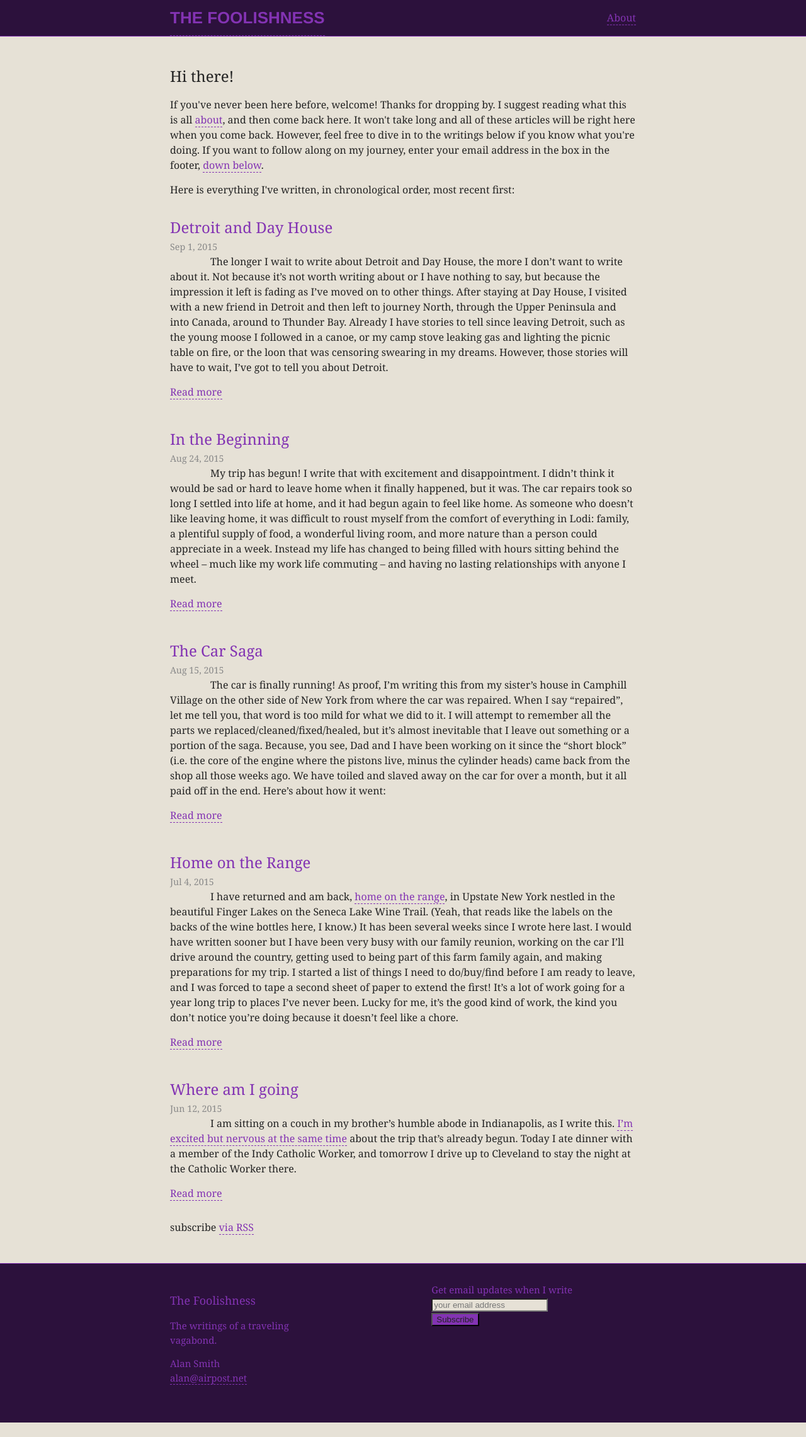
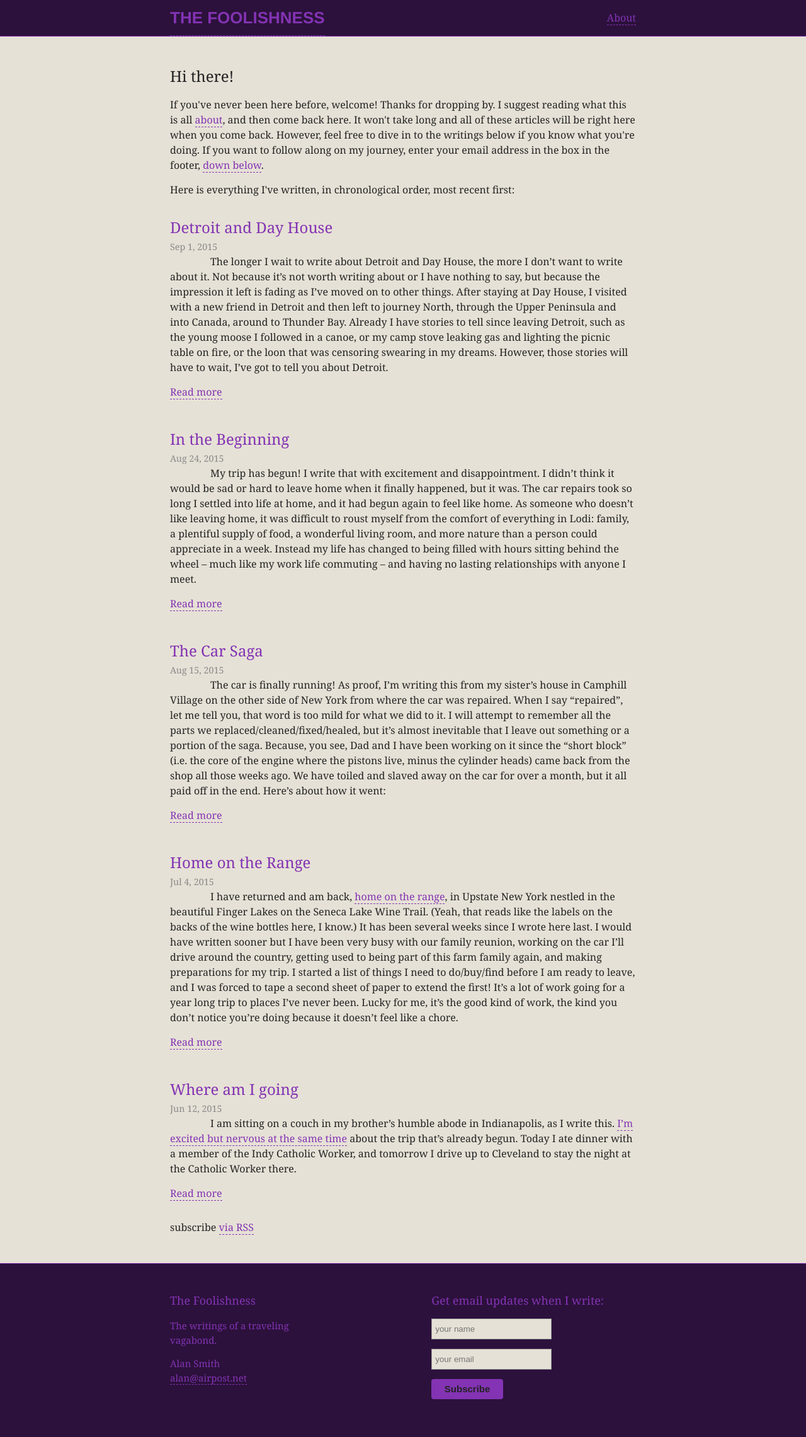
Before and after one commit to cloakedcode/thefoolishness, a Jekyll site: the page built from index.html, in a window 1280 px wide. Shown: the whole page at 63% size. Built offline with Jekyll 4.4.1, drawn with Linux system fonts in a browser that asks for light colours; comment, search, counter and statistics services are not loaded; before the commit the page ends 2258 px from its top, so only the background shows below that.

Commit message:
Changed subscription form, bye bye MailChimp

```diff
--- a/_includes/footer.html
+++ b/_includes/footer.html
@@ -15,20 +15,20 @@
       <div class="footer-col  footer-col-2">
       </div>
       <div class="footer-col  footer-col-3">
-		<!-- Begin MailChimp Signup Form -->
-		<div id="mc_embed_signup">
-		<form action="//thefoolishness.us11.list-manage.com/subscribe/post?u=253b8093431cff95fa4a974d6&amp;id=52afc07b56" method="post" id="mc-embedded-subscribe-form" name="mc-embedded-subscribe-form" class="validate" target="_blank" novalidate>
-			<div id="mc_embed_signup_scroll">
-			<label for="mce-EMAIL">Get email updates when I write</label>
-			<input type="email" value="" name="EMAIL" class="email" id="mce-EMAIL" placeholder="your email address" required>
-			<!-- real people should not fill this in and expect good things - do not remove this or risk form bot signups-->
-			<div style="position: absolute; left: -5000px;"><input type="text" name="b_253b8093431cff95fa4a974d6_52afc07b56" tabindex="-1" value=""></div>
-			<div class="clear"><input type="submit" value="Subscribe" name="subscribe" id="mc-embedded-subscribe" class="button"></div>
-			</div>
-		</form>
-		</div>
-
-		<!--End mc_embed_signup-->
+        <h2 class="footer-heading">
+            Get email updates when I write:
+        </h2>
+        <form action="http://thefoolishness.createsend.com/t/i/s/tujjm/" method="post" id="subForm">
+            <p>
+                <input id="fieldName" name="cm-name" type="text" placeholder="your name"/>
+            </p>
+            <p>
+                <input id="fieldEmail" name="cm-tujjm-tujjm" type="text" placeholder="your email" class="email" required />
+            </p>
+            <p>
+                <input type="submit" value="Subscribe" name="subscribe" class="button">
+            </p>
+        </form>
         <ul class="social-media-list">
           {% if site.twitter_username %}
           <li>
--- a/_sass/_layout.scss
+++ b/_sass/_layout.scss
@@ -116,13 +116,26 @@
     margin-left: 0;
 }
 
-#mc_embed_signup {
-	clear: left;
-}
-
-#mc_embed_signup .button {
+.button {
 	background-color: $highlight-color;
 	color: $text-color;
+    clear: both;
+    border: 0px none;
+    border-radius: 4px;
+    cursor: pointer;
+    font-size: 15px;
+    font-weight: bold;
+    height: 32px;
+    line-height: 32px;
+    padding: 0px;
+    text-align: center;
+    text-decoration: none;
+    vertical-align: top;
+    white-space: nowrap;
+    display: block;
+    width: 35%;
+    margin: 0px 0px 10px;
+    min-width: 90px;
 
 	&:hover {
 	 background-color: $shadow-color;
@@ -130,8 +143,15 @@
 	}
 }
 
-#mc_embed_signup input.email {
+input[type=text] {
 	background-color: $background-color;
+    display: block;
+    padding: 8px 0px;
+    margin: 0px 4% 10px 0px;
+    text-indent: 5px;
+    width: 58%;
+    min-width: 130px;
+    border: 1px solid #999;
 }
 
 .footer-col-wrapper {
```
